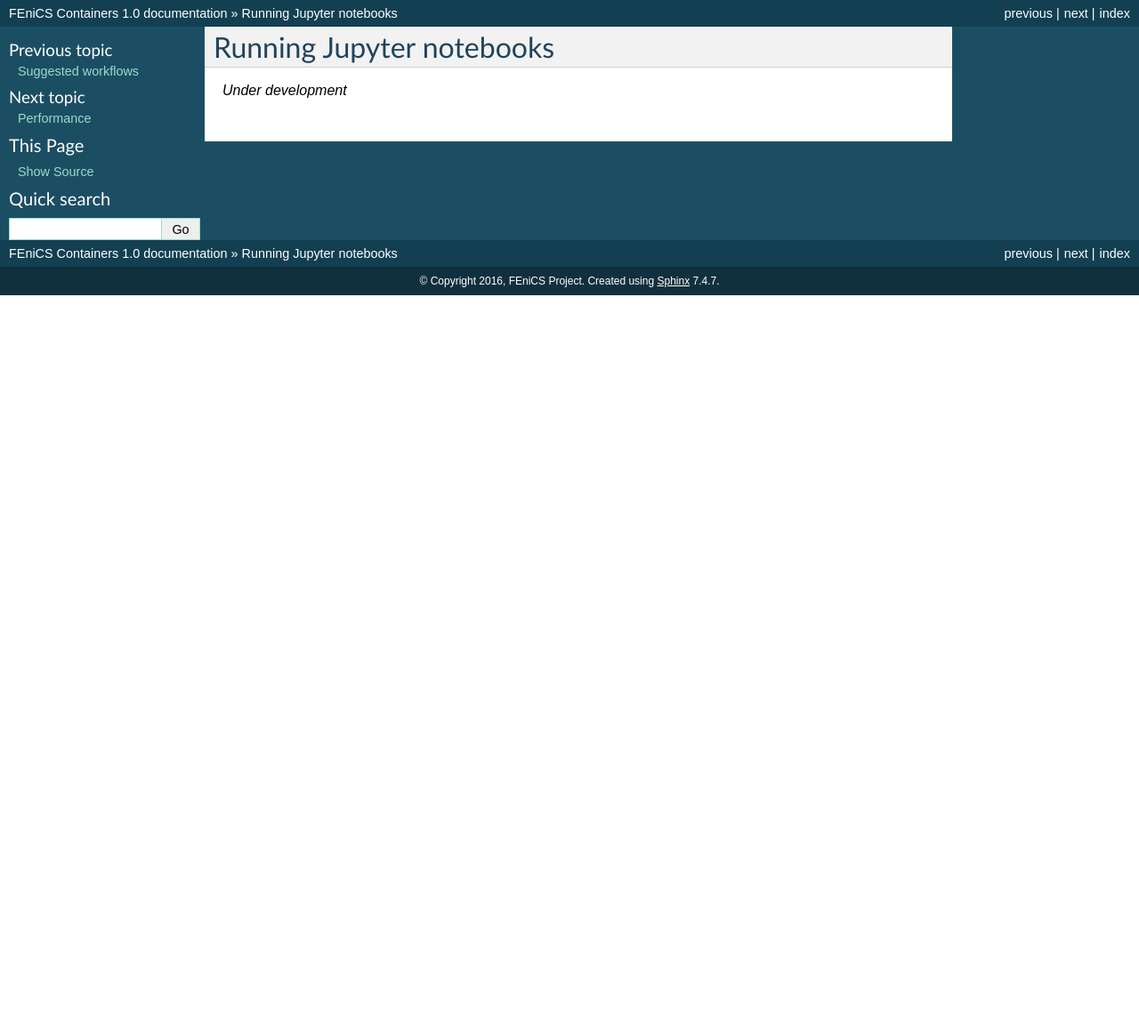
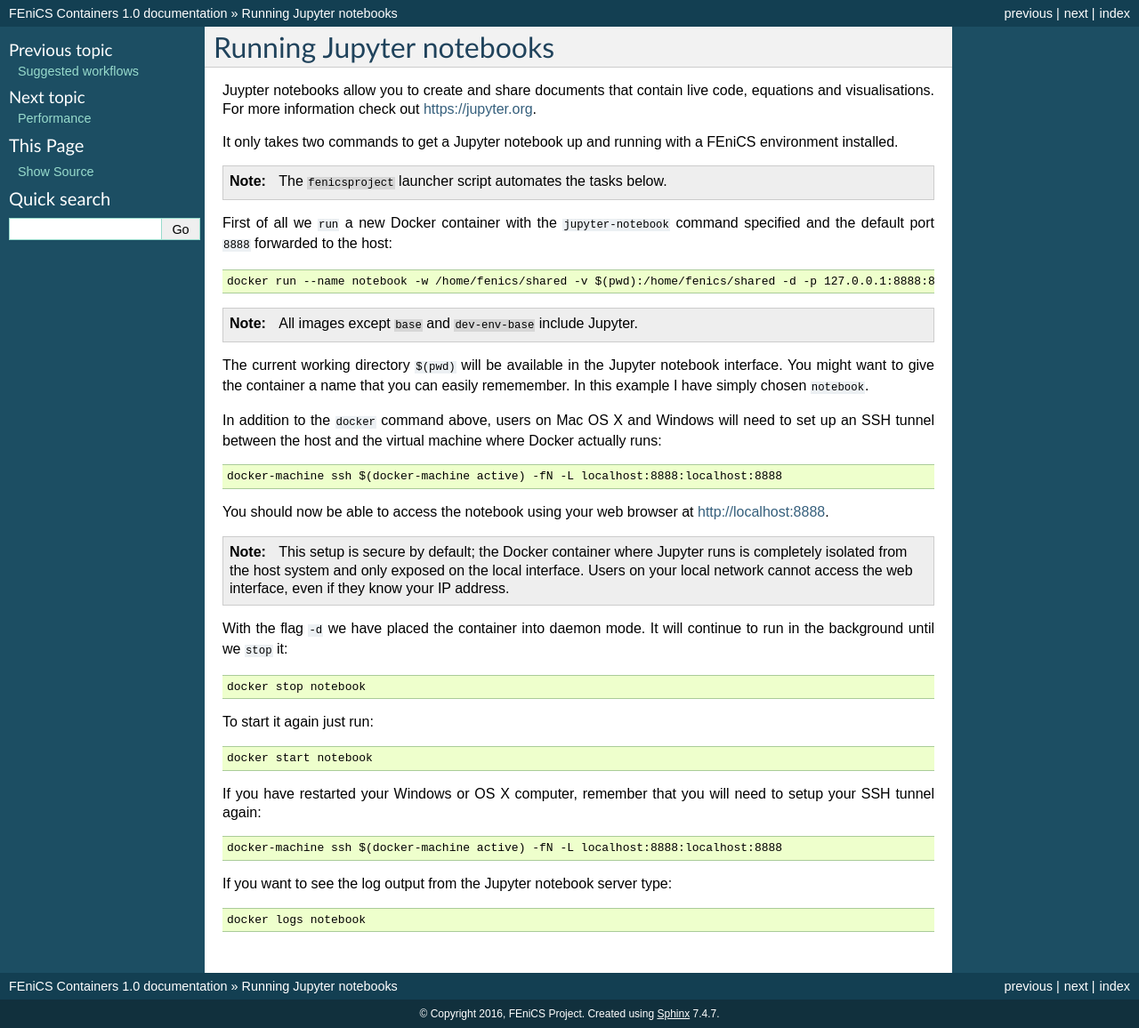
Before and after one commit to vacary/docker, a Sphinx documentation site: the page built from docs/source/jupyter.rst, in a window 1280 px wide. Shown: the whole page at 89% size. Built offline with Sphinx 7.4.7, drawn with Linux system fonts in a browser that asks for light colours; before the commit the page ends 900 px from its top, so only the background shows below that.

Commit message:
Jupyter notebook documentation.

```diff
--- a/docs/source/jupyter.rst
+++ b/docs/source/jupyter.rst
@@ -3,4 +3,54 @@
 Running Jupyter notebooks
 =========================
 
-*Under development*
+Juypter notebooks allow you to create and share documents that contain live
+code, equations and visualisations. For more information check out
+https://jupyter.org.
+
+It only takes two commands to get a Jupyter notebook up and running with
+a FEniCS environment installed.
+
+.. note:: The ``fenicsproject`` launcher script automates the tasks below.
+
+First of all we ``run`` a new Docker container with the ``jupyter-notebook``
+command specified and the default port ``8888`` forwarded to the host::
+
+    docker run --name notebook -w /home/fenics/shared -v $(pwd):/home/fenics/shared -d -p 127.0.0.1:8888:8888 quay.io/fenicsproject/stable 'jupyter-notebook --ip=0.0.0.0'
+
+.. note:: All images except ``base`` and ``dev-env-base`` include Jupyter.
+
+The current working directory ``$(pwd)`` will be available in the Jupyter
+notebook interface. You might want to give the container a name that
+you can easily rememember. In this example I have simply chosen ``notebook``.
+
+In addition to the ``docker`` command above, users on Mac OS X and Windows will
+need to set up an SSH tunnel between the host and the virtual machine where
+Docker actually runs::
+
+    docker-machine ssh $(docker-machine active) -fN -L localhost:8888:localhost:8888
+
+You should now be able to access the notebook using your web browser at
+http://localhost:8888.
+
+.. note:: This setup is secure by default; the Docker container where Jupyter runs is
+          completely isolated from the host system and only exposed on the local
+          interface. Users on your local network cannot access the
+          web interface, even if they know your IP address.
+
+With the flag ``-d`` we have placed the container into daemon mode. It will continue
+to run in the background until we ``stop`` it::
+
+    docker stop notebook
+
+To start it again just run::
+
+    docker start notebook
+
+If you have restarted your Windows or OS X computer, remember that you will
+need to setup your SSH tunnel again::
+
+    docker-machine ssh $(docker-machine active) -fN -L localhost:8888:localhost:8888
+
+If you want to see the log output from the Jupyter notebook server type::
+
+    docker logs notebook
```
